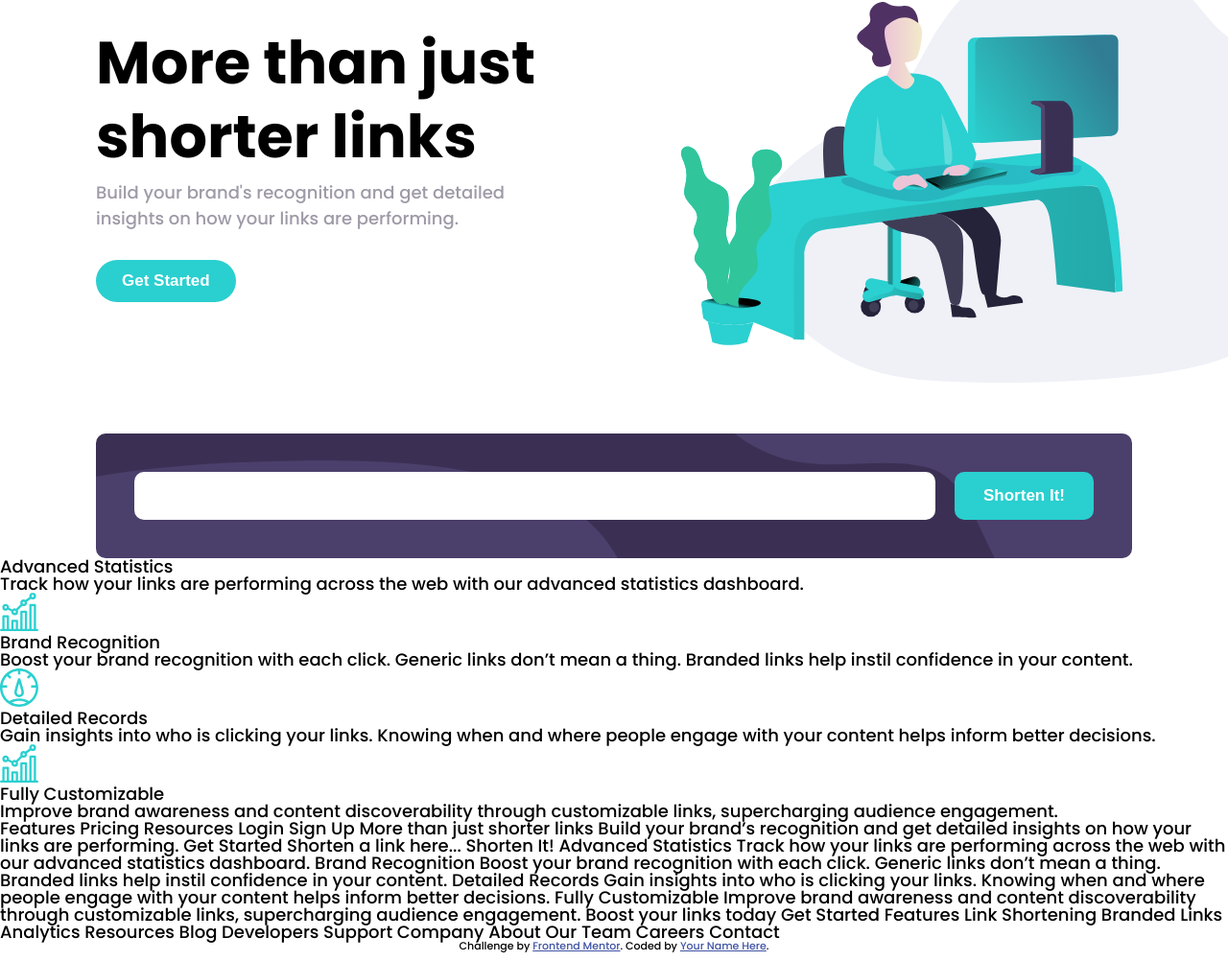
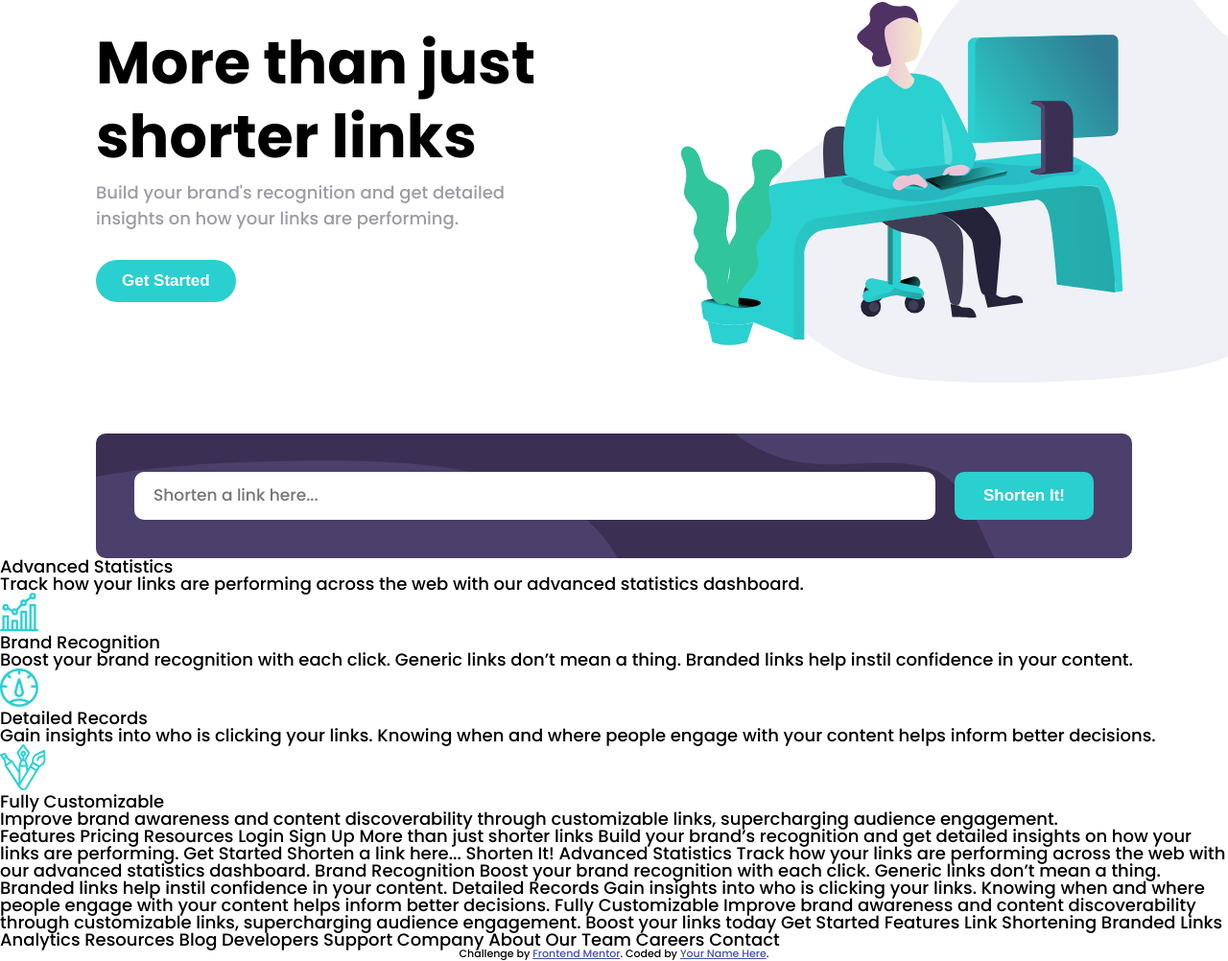
Before and after one commit to NiteArie/fm-url-shortening-api-landing-page, a plain HTML site: page index.html in a window 1280 px wide. Shown: the part 196-1198 px from the top of the page at 96% size. Drawn offline with Linux system fonts and the light colour scheme.

Commit message:
[Markup Fix] Input placeholder for form section && Icon wrapper for image in stat section

```diff
--- a/index.html
+++ b/index.html
@@ -69,7 +69,7 @@
 
     <section class="form">
       <form class="form__form">
-        <input class="form__input" type="text" name="url">
+        <input class="form__input" type="text" name="url" placeholder="Shorten a link here...">
         <button class="form__submit">Shorten It!</button>
       </form>
     </section>
@@ -83,7 +83,9 @@
     </section>
     <section class="stat__features">
       <section class="stat__feature">
-        <img class="stat__icon" src="images/icon-brand-recognition.svg" alt="">
+        <div class="stat__icon-wrapper">
+          <img class="stat__icon" src="images/icon-brand-recognition.svg" alt="" width="40" height="40" >
+        </div>
         <h3 class="stat__subtitle">
           Brand Recognition
         </h3>
@@ -93,7 +95,9 @@
         </p>
       </section>
       <section class="stat__feature">
-        <img class="stat__icon" src="images/icon-detailed-records.svg" alt="">
+        <div class="stat__icon-wrapper">
+          <img class="stat__icon" src="images/icon-detailed-records.svg" alt="" width="40" height="40" >
+        </div>
         <h3 class="stat__subtitle">
           Detailed Records
         </h3>
@@ -103,7 +107,9 @@
         </p>
       </section>
       <section class="stat__feature">
-        <img class="stat__icon" src="images/icon-brand-recognition.svg" alt="">
+        <div class="stat__icon-wrapper">
+          <img class="stat__icon" src="images/icon-fully-customizable.svg" alt="" width="48" height="48" >
+        </div>
         <h3 class="stat__subtitle">
           Fully Customizable
         </h3>
```
